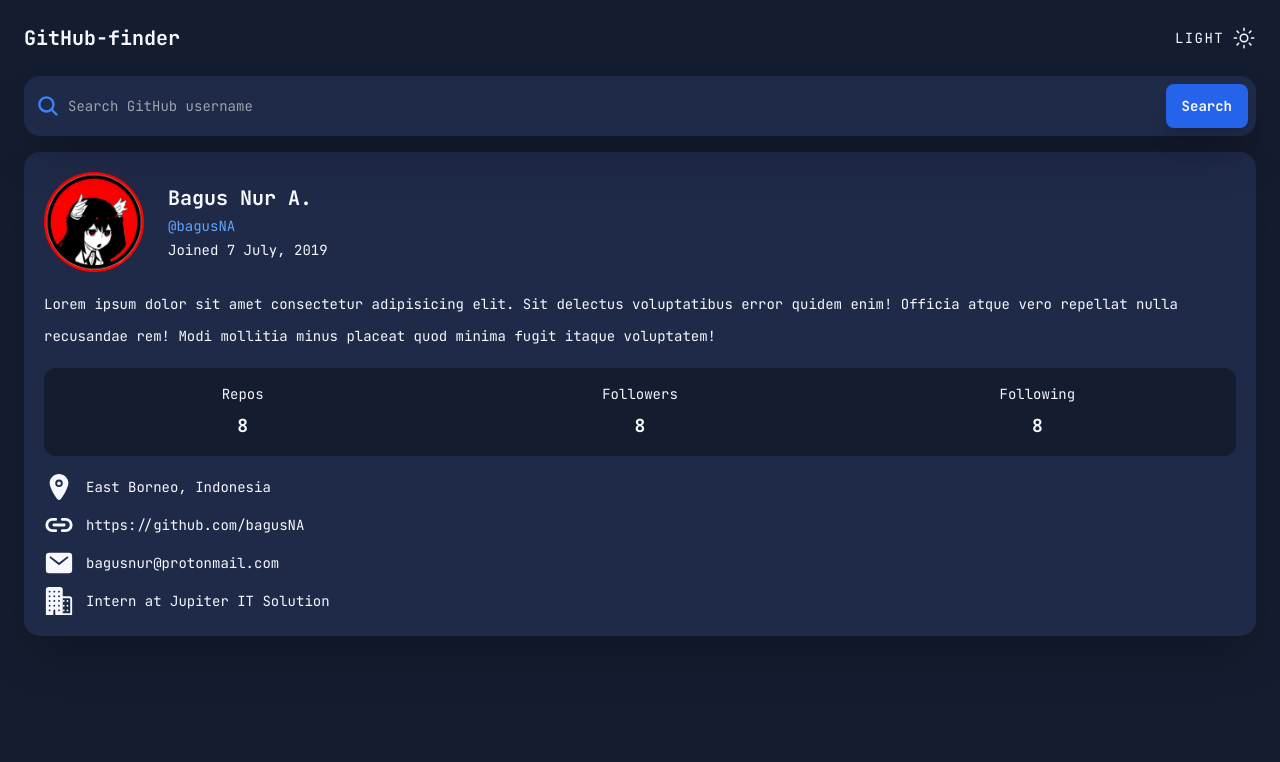
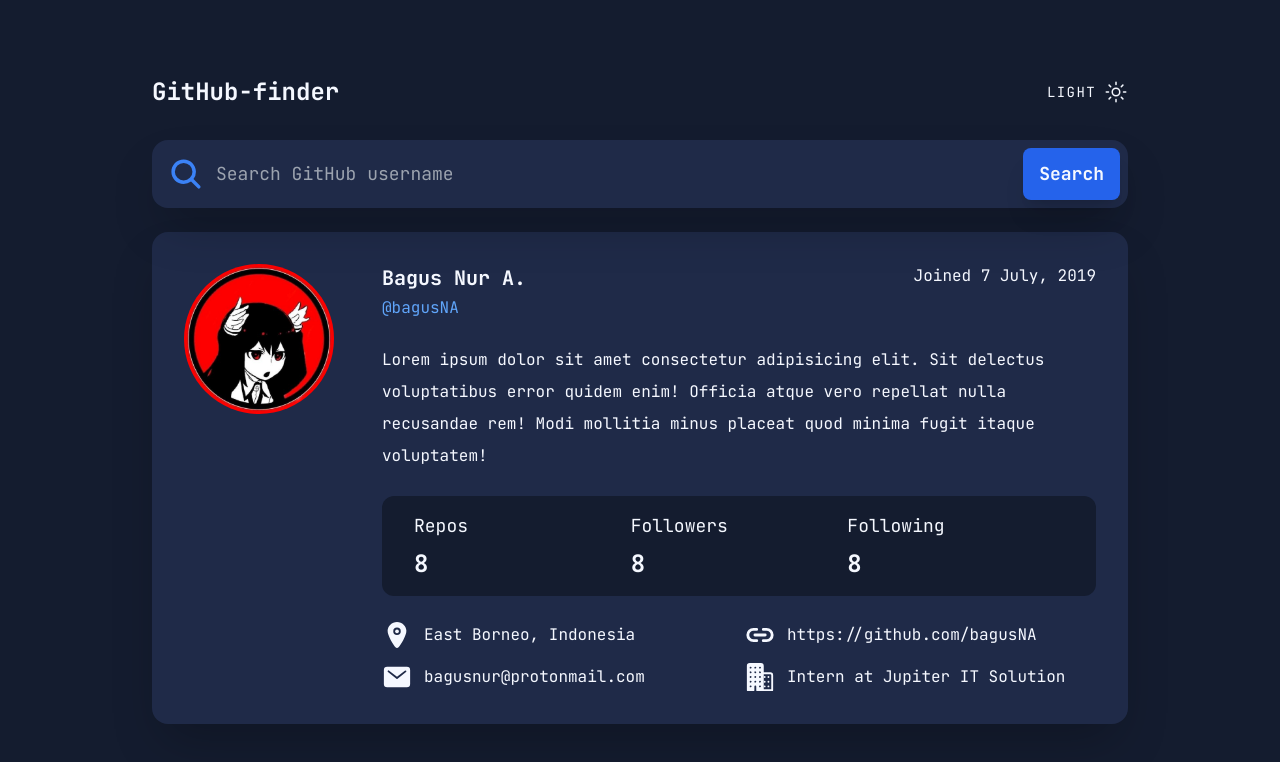
Before and after one commit to bagusNA/github-finder, a React (Create React App) app: page / in a window 1280 px wide. Shown: the top 762 px of the page. Built offline with nearby package versions, Linux system fonts and the light colour scheme.

Commit message:
Added responsive layout

```diff
--- a/src/App.tsx
+++ b/src/App.tsx
@@ -6,12 +6,18 @@
 import { FieldEntry } from "./components/FieldEntry";
 import defaultProfile from './assets/img/profile.jpg';
 
+const settings = {
+  pictureWidth: 100,
+  lgPictureWidth: 150,
+}
+
 function App() {
   return (
-    <main className="min-h-screen flex flex-col gap-y-4 text-sm bg-dark text-light font-mono p-6">
+    <main className="min-h-screen flex justify-center bg-dark text-sm text-light font-mono lg:text-base">
+      <div className="min-h-screen flex flex-col gap-y-6  p-6 md:justify-center md:container lg:max-w-screen-lg">
         {/* Header */}
         <div className="flex justify-between items-center pb-2">
-        <h1 className="text-xl font-bold">GitHub-finder</h1>
+          <h1 className="text-xl font-bold md:text-2xl">GitHub-finder</h1>
           <div className="flex items-center gap-x-2">
             <p className="tracking-widest text-sm">LIGHT</p>
             <IoSunnyOutline className="text-2xl"/>
@@ -22,13 +28,29 @@
         <SearchBar />
 
         {/* Main card */}
-      <div className="flex flex-col gap-y-4 bg-card-dark p-5 rounded-2xl shadow-2xl">
+        <div className="bg-card-dark p-5 rounded-2xl shadow-2xl lg:p-8">
+          <div className="flex gap-x-12 ">
+            {/* Profile picture for lg screen */}
+              <img
+                src={defaultProfile}
+                alt="Default profile"
+                width={settings.lgPictureWidth}
+                className="rounded-full hidden self-start lg:block"
+              />
+            <div className="flex flex-col gap-y-6">
               {/* Main info */}
               <div className="flex gap-x-6">
-          <img src={defaultProfile} alt="Default profile" className="rounded-full" width={100} />
+                <img src={defaultProfile} alt="Default profile" className="rounded-full lg:hidden" width={settings.pictureWidth} />
+                <div className="flex flex-col justify-center gap-y-1 lg:flex-row lg:justify-between lg:w-full">
                   <div className="flex flex-col justify-center gap-y-1">
                     <h2 className="font-bold text-xl">Bagus Nur A.</h2>
-            <p className="text-blue-400">@bagusNA</p>
+                    <a
+                      className="text-blue-400"
+                      href="https://github.com/bagusNA"
+                    >
+                      @bagusNA
+                    </a>
+                  </div>
                   <p className="">Joined 7 July, 2019</p>
                 </div>
               </div>
@@ -37,22 +59,24 @@
               <p className="leading-8">Lorem ipsum dolor sit amet consectetur adipisicing elit. Sit delectus voluptatibus error quidem enim! Officia atque vero repellat nulla recusandae rem! Modi mollitia minus placeat quod minima fugit itaque voluptatem!</p>
 
               {/* Profile stats */}
-        <div className="grid grid-cols-3 justify-between py-4 bg-dark rounded-xl">
+              <div className="grid grid-cols-3 justify-between py-4 bg-dark rounded-xl md:px-8">
                 <StatEntry title='Repos' value={8} />
                 <StatEntry title='Followers' value={8} />
                 <StatEntry title='Following' value={8} />
               </div>
 
               {/* Fields */}
-        <div className="flex flex-col gap-y-2">
+              <div className="grid grid-cols-1 gap-3 md:grid-cols-2">
                 <FieldEntry icon={<IoLocation />} value='East Borneo, Indonesia' />
                 <FieldEntry icon={<IoLink />} value='https://github.com/bagusNA' href="https://github.com/bagusNA"/>
                 <FieldEntry icon={<IoMail />} value='bagusnur@protonmail.com' href="mailto:bagusnur@protonmail.com"/>
                 <FieldEntry icon={<IoBusiness />} value='Intern at Jupiter IT Solution' />
               </div>
+            </div>
+          </div>
 
         </div>
-
+      </div>
     </main>
   );
 }
--- a/src/components/FieldEntry.tsx
+++ b/src/components/FieldEntry.tsx
@@ -12,8 +12,8 @@
       <span className="text-3xl">{props.icon}</span>
 
       { props.href
-        ? <a href={props.href}>{props.value}</a>
-        : <p>{props.value}</p>
+        ? <a href={props.href} className="truncate">{props.value}</a>
+        : <p className="truncate">{props.value}</p>
       }
     </div>
   )
--- a/src/components/SearchBar.tsx
+++ b/src/components/SearchBar.tsx
@@ -3,15 +3,15 @@
 
 export default function SearchBar() {
   return (
-    <div className="relative flex justify-between px-2 py-2 text-sm bg-card-dark rounded-2xl shadow-2xl">
-      <label htmlFor="searchInput" className="absolute inset-y-0 left-0 flex items-center pl-3">
-        <IoSearch className="text-blue-500 text-2xl"/>
+    <div className="relative flex justify-between px-2 py-2 bg-card-dark rounded-2xl shadow-2xl md:text-lg">
+      <label htmlFor="searchInput" className="absolute inset-y-0 left-0 flex items-center pl-3 md:pl-4">
+        <IoSearch className="text-blue-500 text-2xl md:text-4xl"/>
       </label>
       <input
         type="text"
         placeholder="Search GitHub username"
         id="searchInput"
-        className="pl-9 bg-transparent appearance-none outline-none truncate"
+        className="pl-9 flex-1 bg-transparent appearance-none outline-none truncate md:pl-14"
       />
       <button
         className="bg-blue-600 px-4 py-3 font-bold rounded-lg transition shadow-xl hover:bg-blue-500"
--- a/src/components/StatEntry.tsx
+++ b/src/components/StatEntry.tsx
@@ -7,9 +7,9 @@
 
 export const StatEntry:React.FC<StatProps> = props => {
   return (
-    <div className="flex flex-col justify-between gap-y-2 text-center">
+    <div className="flex flex-col justify-between gap-y-2 text-center md:text-left md:text-lg">
       <p>{props.title}</p>
-      <p className="font-bold text-lg">{props.value}</p>
+      <p className="font-bold text-lg md:text-2xl">{props.value}</p>
     </div>
   )
 }
```
Lines whose indentation alone changed are shown as unchanged.
